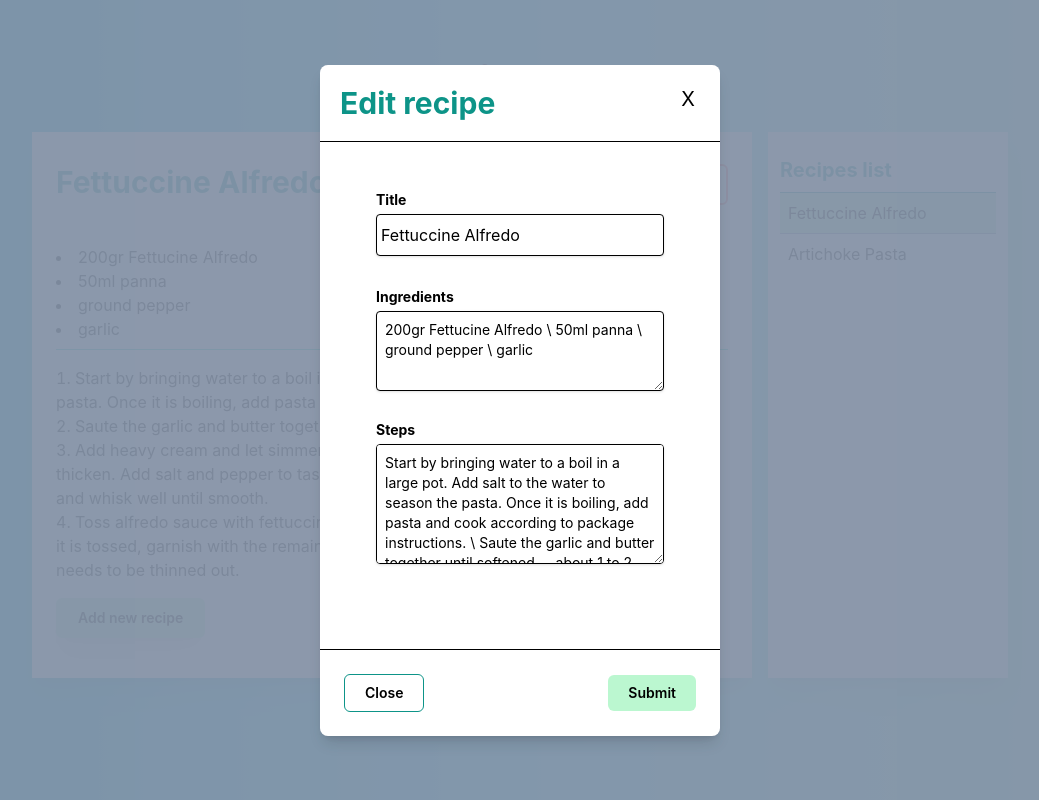
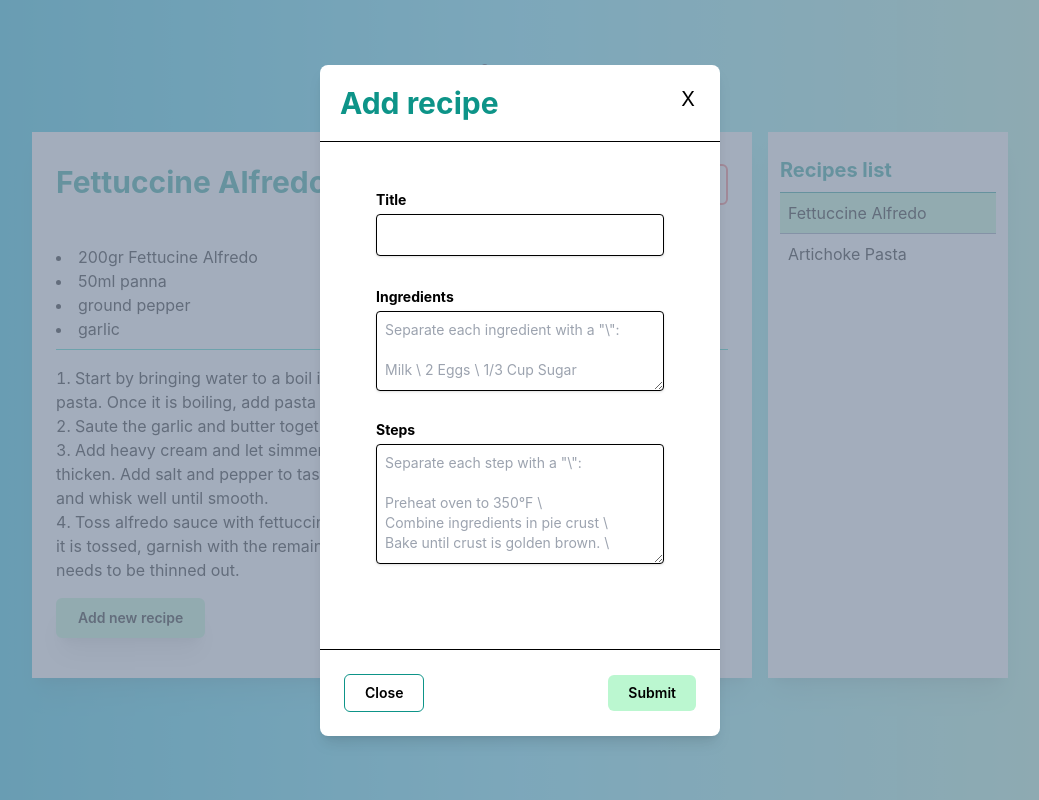
Before and after one commit to RossellaFer/recipe-box, a React (Create React App) app: page / in a window 1280 px wide. Both pictures are taken after a click on the button "Add new recipe". Shown: the whole page, without its empty margins (120-1159 px from the left). Built offline with nearby package versions, Linux system fonts and the light colour scheme.

Commit message:
#12 handle multiple properties for modal

```diff
--- a/src/App.js
+++ b/src/App.js
@@ -15,8 +15,9 @@ function App() {
   });
 
   const [currentRecipeId, setCurrentRecipeId] = useState(recipes.length ? recipes[0].id : null);
-  const [showModal, setShowModal] = useContext(ModalContext);
-  const [showEditModal, setShowEditModal] = useContext(ModalContext);
+  const { modal, editModal } = useContext(ModalContext);
+  const [showModal, setShowModal] = modal;
+  const [showEditModal, setShowEditModal] = editModal;
 
   useEffect(() => {
 		localStorage.setItem('recipes', JSON.stringify(recipes));
--- a/src/Context.js
+++ b/src/Context.js
@@ -6,10 +6,10 @@ export const ModalContext = createContext();
 const ModalProvider = (props) => {
         // this state will be shared with all components
     const [showModal, setShowModal] = useState(false);
-    const [showEditModal, setShowEditModal] = useState(false)
+    const [showEditModal, setShowEditModal] = useState(false);
 
     return (
-        <ModalContext.Provider value={[showModal, setShowModal, showEditModal, setShowEditModal]}>
+        <ModalContext.Provider value={{ modal: [showModal, setShowModal], editModal: [showEditModal, setShowEditModal]}}>
             {props.children}
         </ModalContext.Provider>
     );
--- a/src/Recipe.js
+++ b/src/Recipe.js
@@ -3,8 +3,9 @@ import { ModalContext } from './Context.js';
 
 const Recipe = ({title, id, ingredients, steps, handleDelete}) => {
 
-    const [showModal, setShowModal] = useContext(ModalContext);
-    const [showEditModal, setShowEditModal] = useContext(ModalContext);
+    const { modal, editModal } = useContext(ModalContext);
+    const [showModal, setShowModal] = modal;
+    const [showEditModal, setShowEditModal] = editModal;
 
     const ingredientsList = ingredients.map((ingredient, index) => {
         return <li key={index}>{ingredient}</li>
--- a/src/RecipeEditForm.js
+++ b/src/RecipeEditForm.js
@@ -3,7 +3,8 @@ import { ModalContext } from './Context.js';
 
 const RecipeEditForm = ({ onEdit, currentRecipe = {}}) => {
 
-  const [showEditModal, setShowEditModal] = useContext(ModalContext);
+  const { modal, editModal } = useContext(ModalContext);
+  const [showEditModal, setShowEditModal] = editModal;
   const [currentlyEditedRecipe, setCurrentlyEditedRecipe] = useState(currentRecipe);
   const [errors, setErrors] = useState('');
 
--- a/src/RecipeForm.js
+++ b/src/RecipeForm.js
@@ -9,7 +9,8 @@ const RecipeForm = ({onSave}) => {
     ingredients: '',
     steps: '',
   }
-  const [showModal, setShowModal] = useContext(ModalContext);
+  const { modal, editModal } = useContext(ModalContext);
+  const [showModal, setShowModal] = modal;
 
   const [newRecipeData, setNewRecipeData] = useState(initialCurrentRecipe);
   const [errors, setErrors] = useState('');
```
